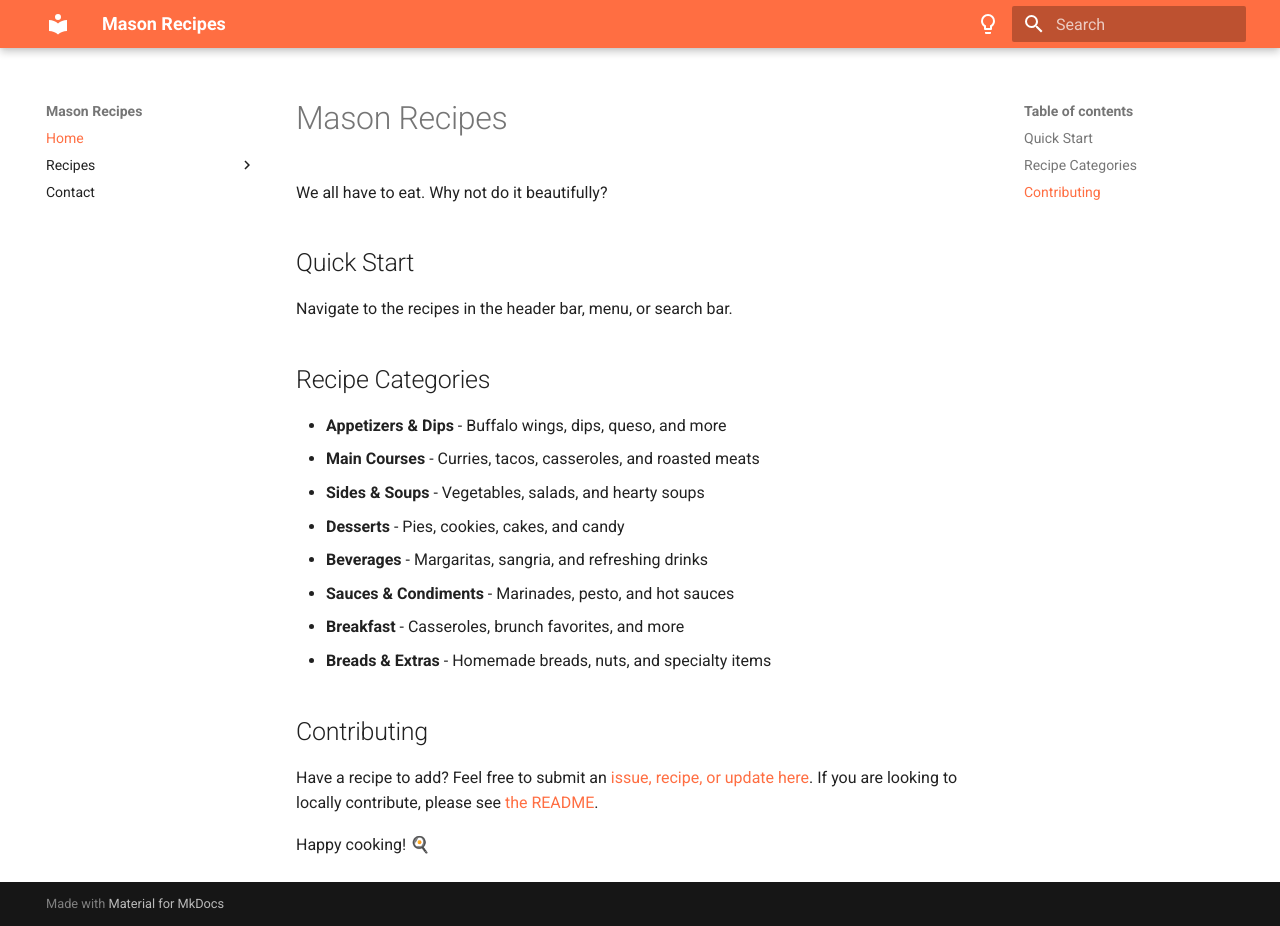
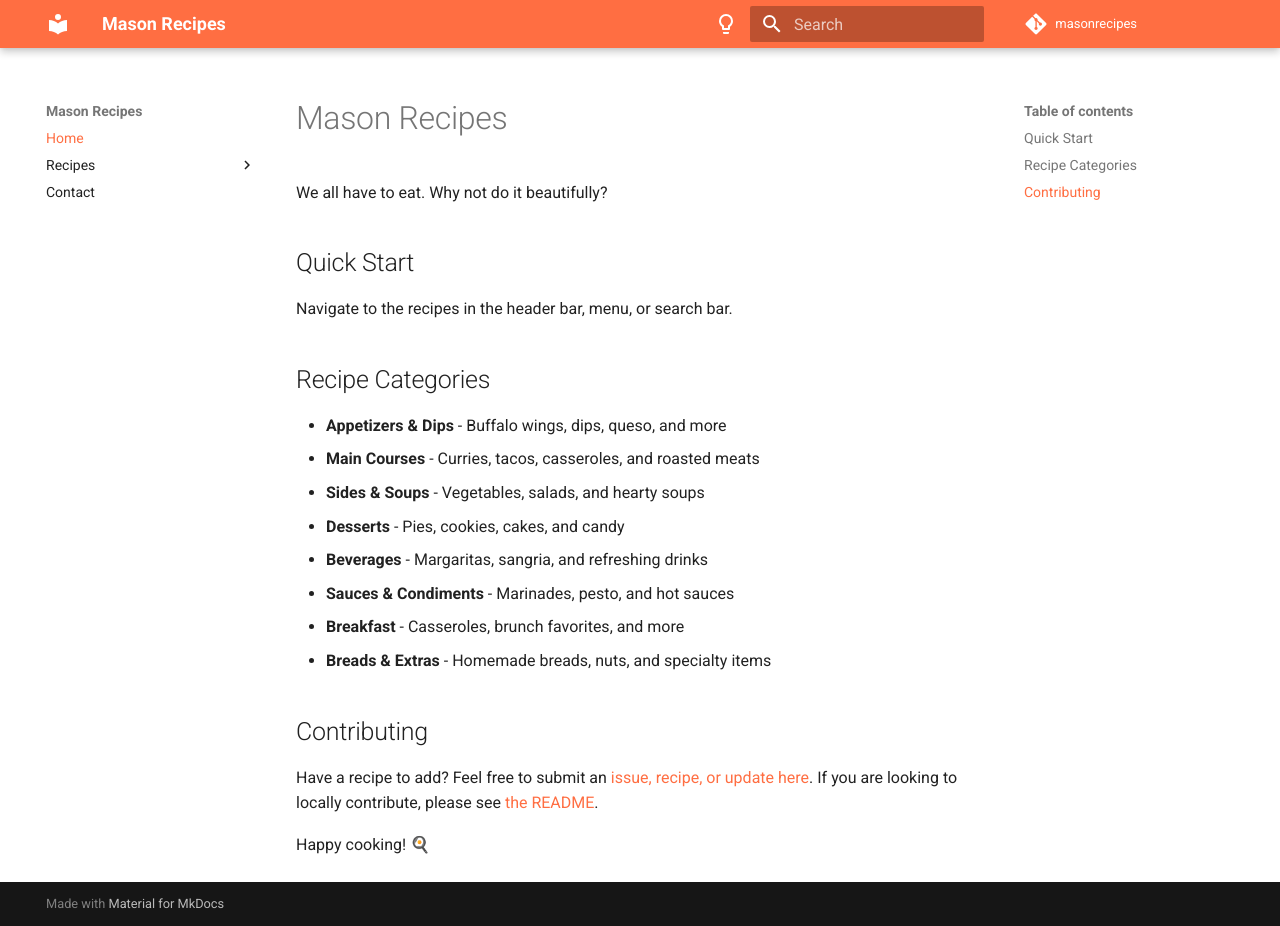
Before and after one commit to masonrecipes/masonrecipes.github.io, an MkDocs documentation site: the page built from docs/index.md, in a window 1280 px wide and 926 px high. Built offline with MkDocs 1.6.1 and Material for MkDocs 9.7.7, drawn with Linux system fonts in a browser that asks for light colours; comment, search, counter and statistics services are not loaded.

Commit message:
add repo link

```diff
--- a/mkdocs.yml
+++ b/mkdocs.yml
@@ -1,5 +1,7 @@
 site_name: Mason Recipes
 site_description: A collection of delicious family recipes
+repo_url: https://github.com/masonrecipes/masonrecipes.github.io
+repo_name: masonrecipes
 theme:
   name: material
   palette:
```
